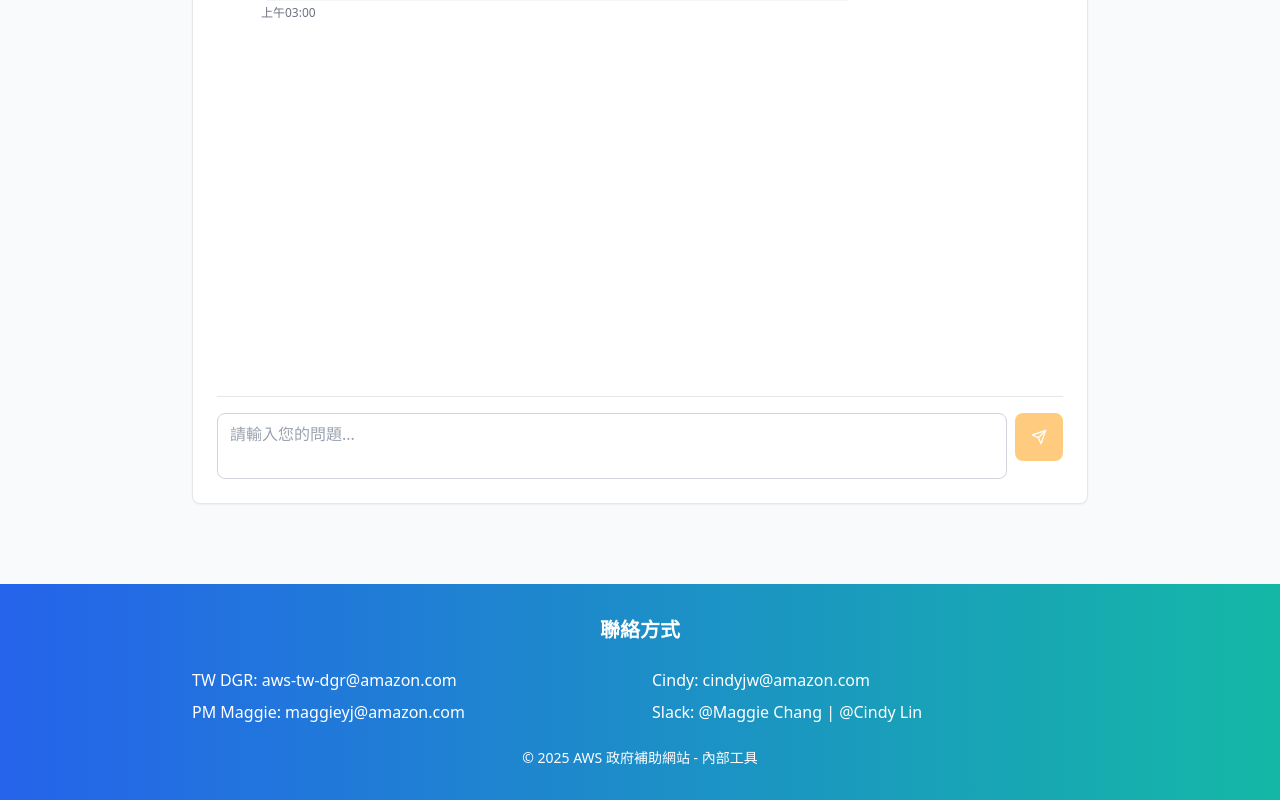
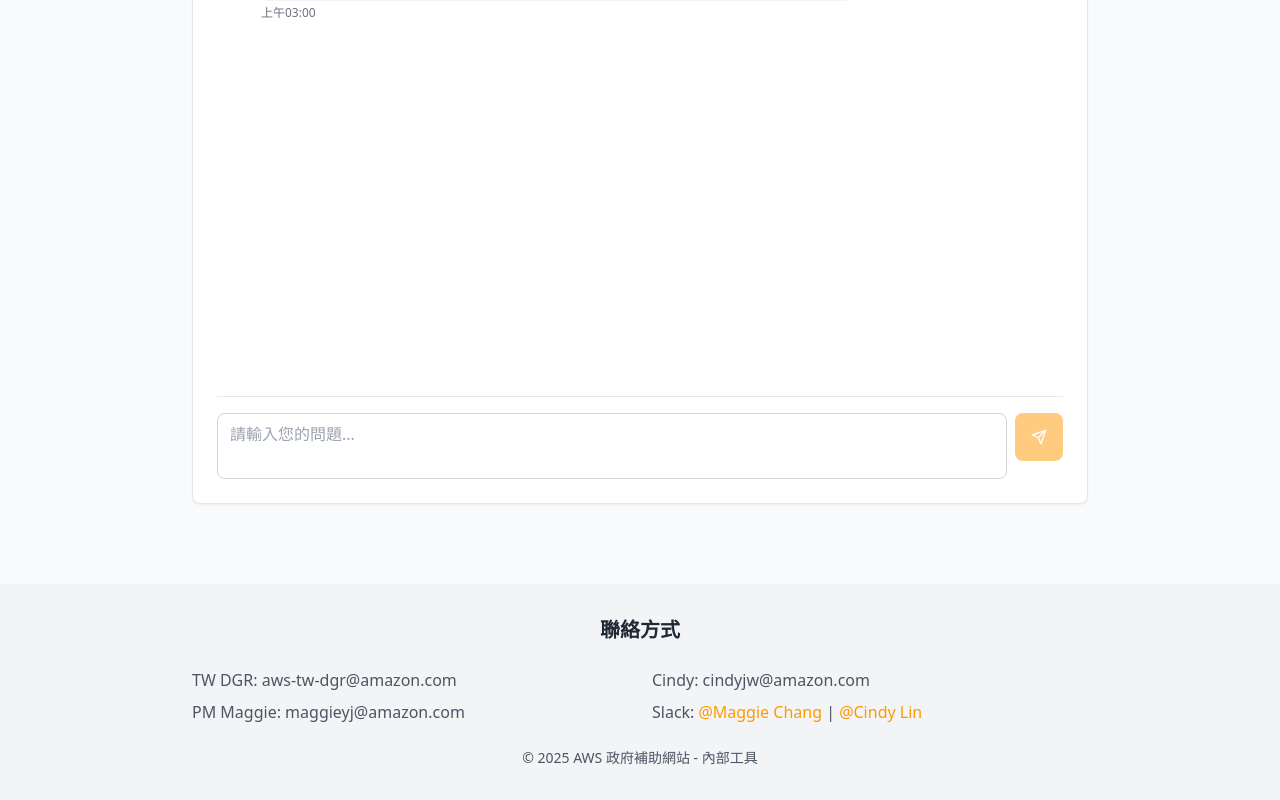
Before and after one commit to cindylin1211/aws-government-subsidy-assistant, a React (Vite) app: page / in a window 1280 px wide. Shown: the part 228-1028 px from the top of the page. Built offline with nearby package versions, Linux system fonts and the light colour scheme; no server answers.

Commit message:
Footer 改回灰色背景，Slack 連結改為橘色

```diff
--- a/src/components/Footer.tsx
+++ b/src/components/Footer.tsx
@@ -2,13 +2,13 @@ import React from 'react'
 
 const Footer: React.FC = () => {
   return (
-    <footer className="bg-gradient-to-r from-blue-600 to-teal-500 py-8 mt-12">
+    <footer className="bg-gray-100 py-8 mt-12">
       <div className="container mx-auto px-4">
         <div className="text-center mb-6">
-          <h3 className="text-white text-xl font-semibold mb-4">聯絡方式</h3>
+          <h3 className="text-gray-800 text-xl font-semibold mb-4">聯絡方式</h3>
         </div>
 
-        <div className="grid grid-cols-1 md:grid-cols-2 gap-6 max-w-4xl mx-auto text-white">
+        <div className="grid grid-cols-1 md:grid-cols-2 gap-6 max-w-4xl mx-auto text-gray-600">
           {/* Left Column */}
           <div className="space-y-2">
             <p>TW DGR: aws-tw-dgr@amazon.com</p>
@@ -24,7 +24,7 @@ const Footer: React.FC = () => {
                 href="https://amazon.enterprise.slack.com/team/U06451XD9HR"
                 target="_blank"
                 rel="noopener noreferrer"
-                className="ml-1 hover:underline"
+                className="ml-1 text-aws-orange hover:underline"
               >
                 @Maggie Chang
               </a>
@@ -33,7 +33,7 @@ const Footer: React.FC = () => {
                 href="https://amazon.enterprise.slack.com/team/U0960E9NWBA"
                 target="_blank"
                 rel="noopener noreferrer"
-                className="hover:underline"
+                className="text-aws-orange hover:underline"
               >
                 @Cindy Lin
               </a>
@@ -41,7 +41,7 @@ const Footer: React.FC = () => {
           </div>
         </div>
 
-        <div className="text-center mt-6 text-white text-sm">
+        <div className="text-center mt-6 text-gray-600 text-sm">
           <p>&copy; 2025 AWS 政府補助網站 - 內部工具</p>
         </div>
       </div>
```
Also changed, not shown: 4 other files (tests, documents, lock files or other folders).
